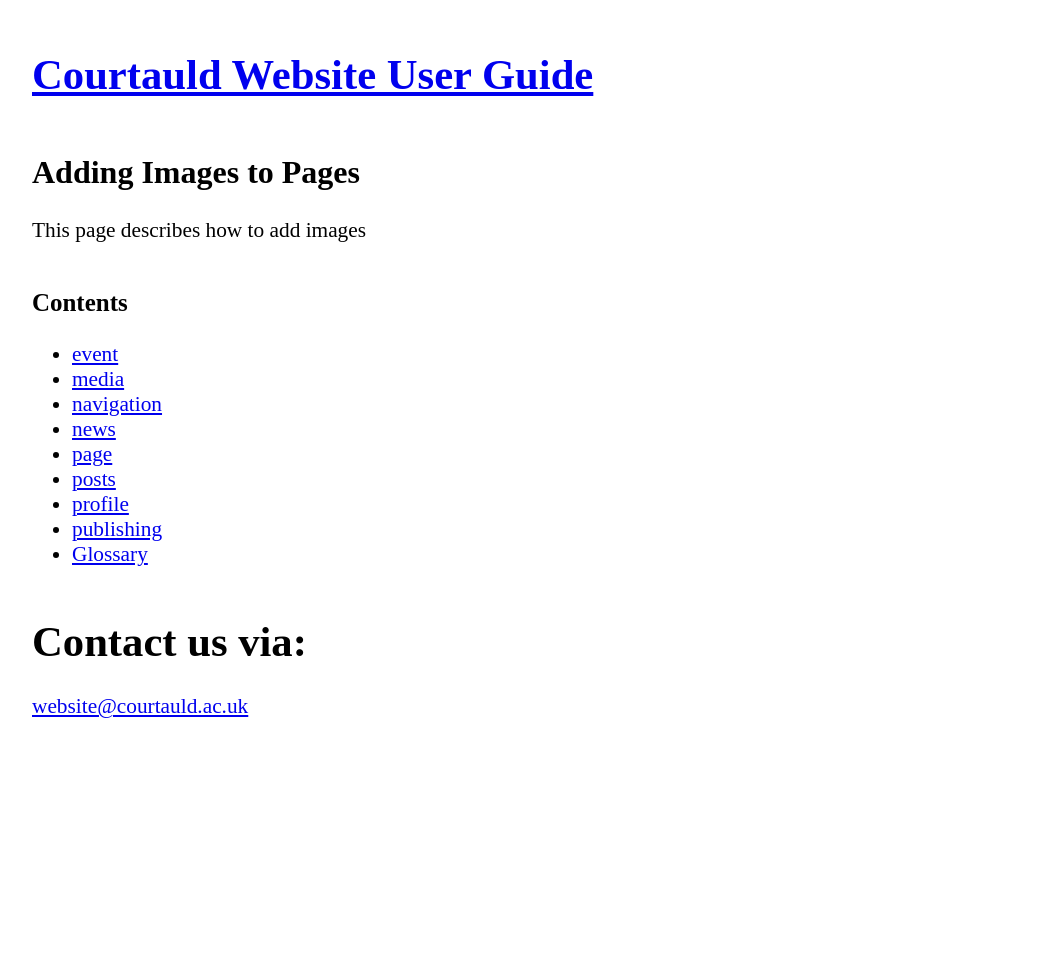
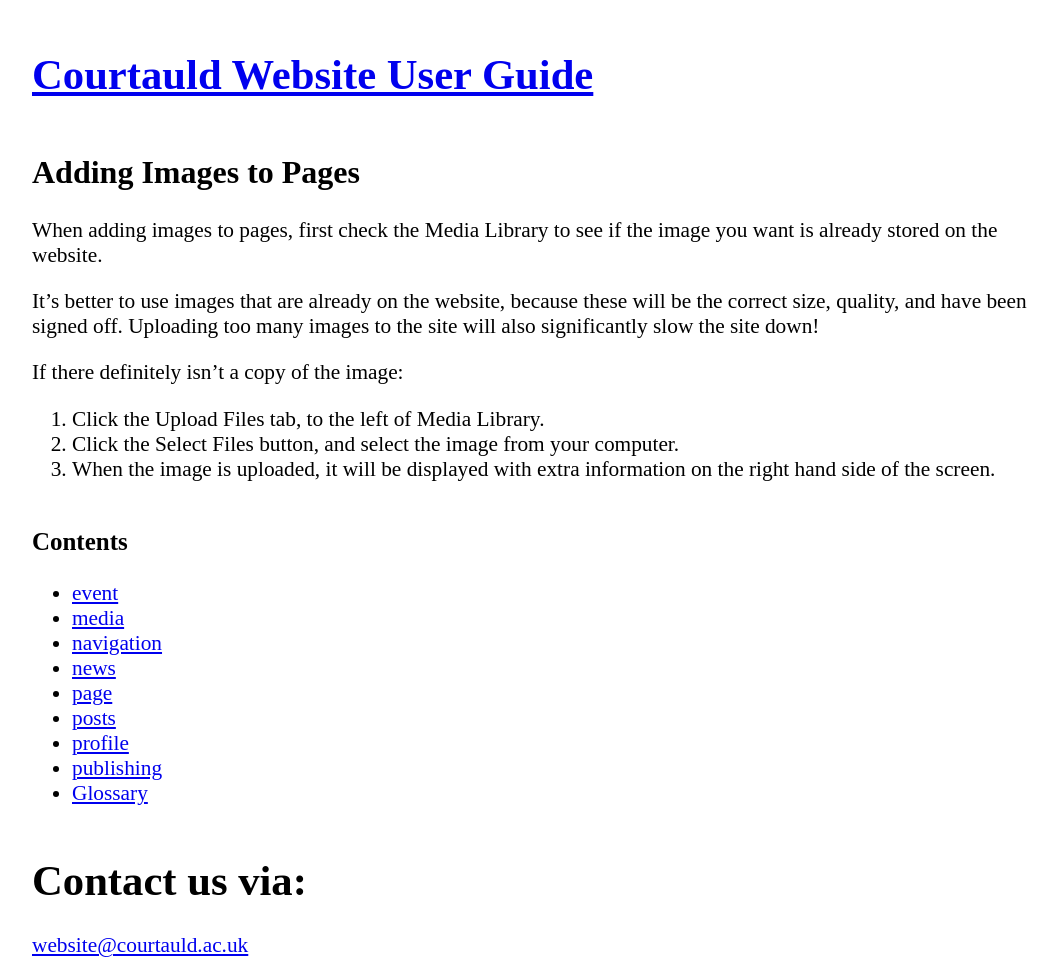
Before and after one commit to Courtauld/guide, a Jekyll site: the page built from _media/adding-images.md, in a window 1280 px wide. Shown: the whole page, without its empty margins (96-1153 px from the left). Built offline with Jekyll 4.4.1, drawn with Linux system fonts in a browser that asks for light colours; before the commit the page ends 900 px from its top, so only the background shows below that.

Commit message:
Add content to page

```diff
--- a/_media/adding-images.md
+++ b/_media/adding-images.md
@@ -1,4 +1,12 @@
 ---
 title: Adding Images to Pages
 ---
-This page describes how to add images
+When adding images to pages, first check the Media Library to see if the image you want is already stored on the website.
+
+It's better to use images that are already on the website, because these will be the correct size, quality, and have been signed off. Uploading too many images to the site will also significantly slow the site down!
+
+If there definitely isn't a copy of the image:
+
+1. Click the Upload Files tab, to the left of Media Library.
+2. Click the Select Files button, and select the image from your computer.
+3. When the image is uploaded, it will be displayed with extra information on the right hand side of the screen.
```
